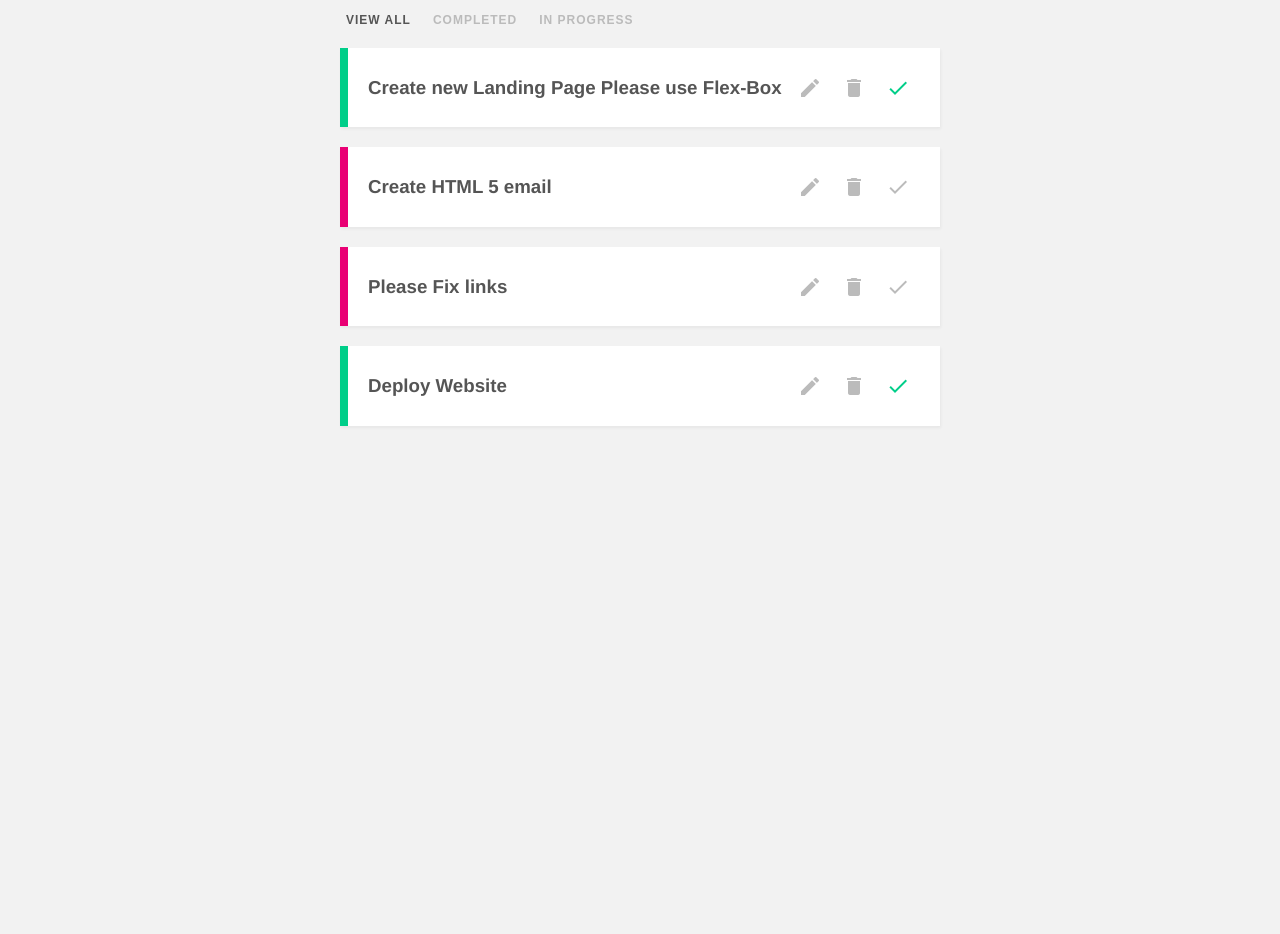
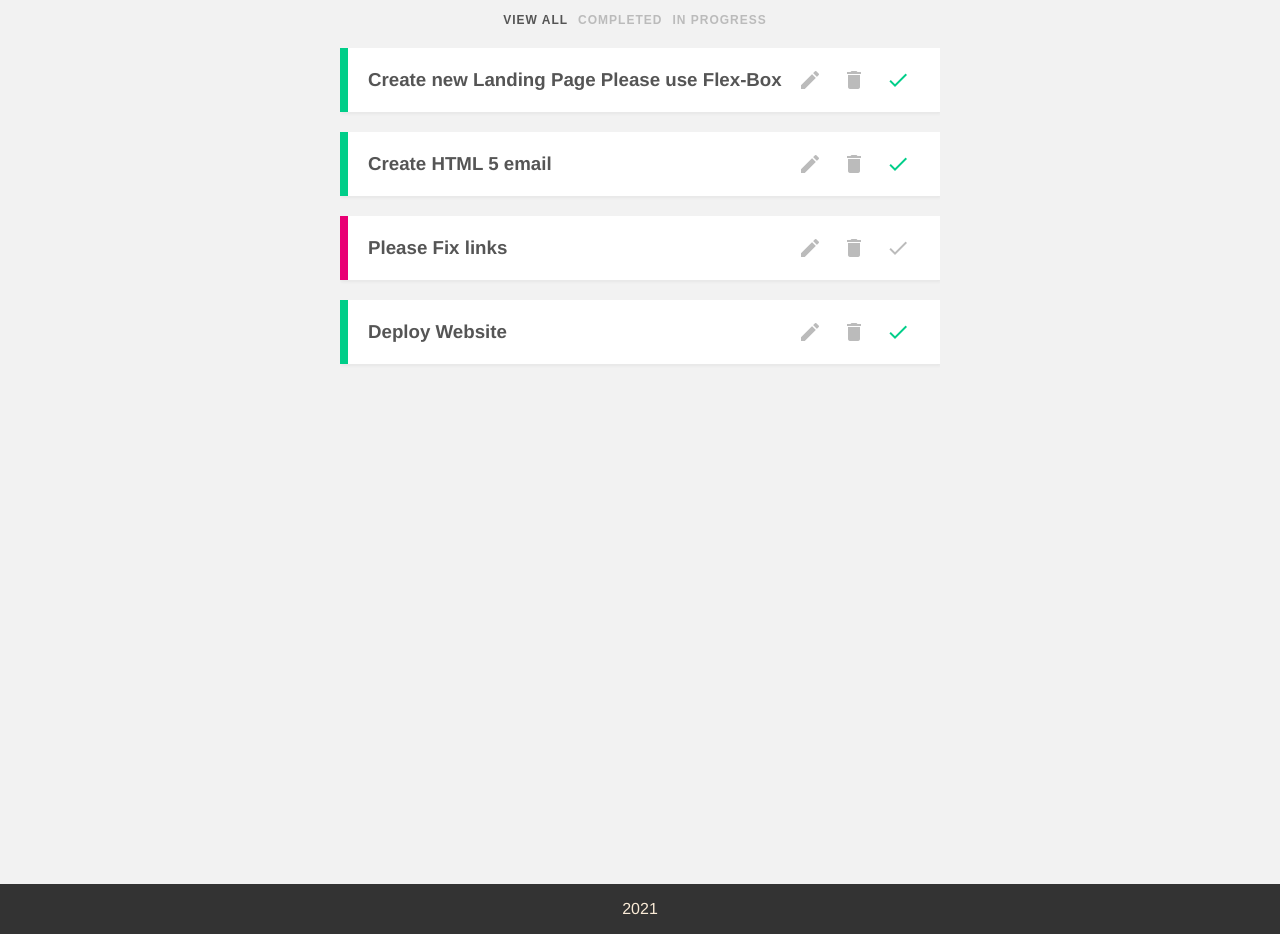
Before and after one commit to Lynsalt/vue-project-planner, a Vue app: page / in a window 1280 px wide. Shown: the part 60-994 px from the top of the page. Before the commit the page ends 800 px from the top, so only its background shows below. Built offline with nearby package versions, Linux system fonts and the light colour scheme; data requests are answered from the project's data file.

Commit message:
fixed styling

```diff
--- a/data/db.json
+++ b/data/db.json
@@ -10,7 +10,7 @@
       "id": 2,
       "title": "Create HTML 5 email",
       "details": "I would like you to create a responsive HTML 5 email.",
-      "complete": false
+      "complete": true
     },
     {
       "id": 3,
--- a/src/App.vue
+++ b/src/App.vue
@@ -21,10 +21,19 @@ export default {
 }
 </script>
 <style>
+*{
+  margin:0;
+  padding:0;
+}
+html,body{
+  height:100%;
+}
 body{
   background:#f2f2f2;
-  margin:0;
-  padding:0;
+}
+#main{
+  overflow:auto;
+  padding-bottom:100px;
 }
 #app {
   font-family: Avenir, Helvetica, Arial, sans-serif;
@@ -38,6 +47,7 @@ body{
 .container{
   max-width:600px;
   margin:0px auto;
+
 }
 .container-fluid{
    width: 100%;
@@ -47,4 +57,11 @@ body{
    box-sizing:border-box;
    background:#333;
 }
+ footer{
+       position:relative;
+       height:50px;
+       margin-top: 400px;
+       clear:both;
+       background-color:#444;
+   }
 </style>
--- a/src/components/FilterNav.vue
+++ b/src/components/FilterNav.vue
@@ -33,6 +33,9 @@ export default {
 </script>
 
 <style>
+.container{
+  min-height:100%;
+}
    .filter-nav button{
        background: none;
        border: none;
--- a/src/components/Footer.vue
+++ b/src/components/Footer.vue
@@ -6,16 +6,10 @@
 
 <script>
 name: 'Footer'
-export default {
-
-}
 </script>
 
-<style>
-   footer{
-       padding:1em 0;
-       background-color:#444;
-   }
+<style scoped>
+
    .copyright, a{
        text-align:center;
        color:antiquewhite;
--- a/src/views/AddProject.vue
+++ b/src/views/AddProject.vue
@@ -1,5 +1,6 @@
 <template>
     <div class="container">
+        <div id="main">
             <form @submit.prevent="handleSubmit">
             <label>Title:</label>
             <input type="text" required v-model="title">
@@ -8,9 +9,15 @@
             <button>Add Project</button>
             </form>
         </div>
+    </div>
+    <Footer/>
 </template>
 <script>
+import Footer from '../components/Footer.vue'
 export default {
+    components:{
+        Footer
+    },
     data(){
         return{
           title:'',
--- a/src/views/EditProject.vue
+++ b/src/views/EditProject.vue
@@ -1,5 +1,6 @@
 <template>
   <div class="container">
+    <div id="main">
         <form @submit.prevent="updateProject">
         <label>Title:</label>
         <input type="text" required v-model="title">
@@ -8,12 +9,18 @@
         <button>Update Project</button>
         </form>
     </div>
+  </div>
+  <Footer/>
 </template>
 
 <script>
+import Footer from '../components/Footer.vue'
 export default {
     props:['id'],
     name:' EditProject',
+    components:{
+       Footer
+    },
   data(){
       return{
          title: '',
@@ -44,6 +51,11 @@ export default {
 }
 </script>
 
-<style>
-
+<style scoped>
+.container{
+  min-height:100%;
+}
+.filterNav{
+   text-align:center;
+}
 </style>
--- a/src/views/Home.vue
+++ b/src/views/Home.vue
@@ -1,22 +1,26 @@
 <template>
 
   <div class="container">
-    <FilterNav @filterChange="current = $event" :current="current"/>
-   <div v-if="projects.length">
-      <div v-for="project in filteredProjects" :key="project.id">
-        <Singleproject :project="project" @delete="handleDelete" @complete="handleComplete"/>
+   <div id="main">
+      <FilterNav class="filterNav" @filterChange="current = $event" :current="current"/>
+      <div v-if="projects.length">
+          <div v-for="project in filteredProjects" :key="project.id">
+            <Singleproject :project="project" @delete="handleDelete" @complete="handleComplete"/>
+          </div>
       </div>
-   </div>
+      </div>
   </div>
+  <Footer/>
 </template>
-ddf
+
 <script>
 // @ is an alias to /src
 import Singleproject from '../components/Singleproject'
 import FilterNav from '../components/FilterNav'
+import Footer from '../components/Footer'
 export default {
   name: 'Home',
-  components: {Singleproject,FilterNav},
+  components: {Singleproject,FilterNav,Footer},
   data(){
     return{
       projects: [],
@@ -59,4 +63,11 @@ export default {
 </script>
 <style scoped>
 
+.container{
+  min-height: 450px;
+
+}
+.filterNav{
+   text-align:center;
+}
 </style>
```
Also changed, not shown: 1 other file (tests, documents, lock files or other folders). Lines whose indentation alone changed are shown as unchanged.
